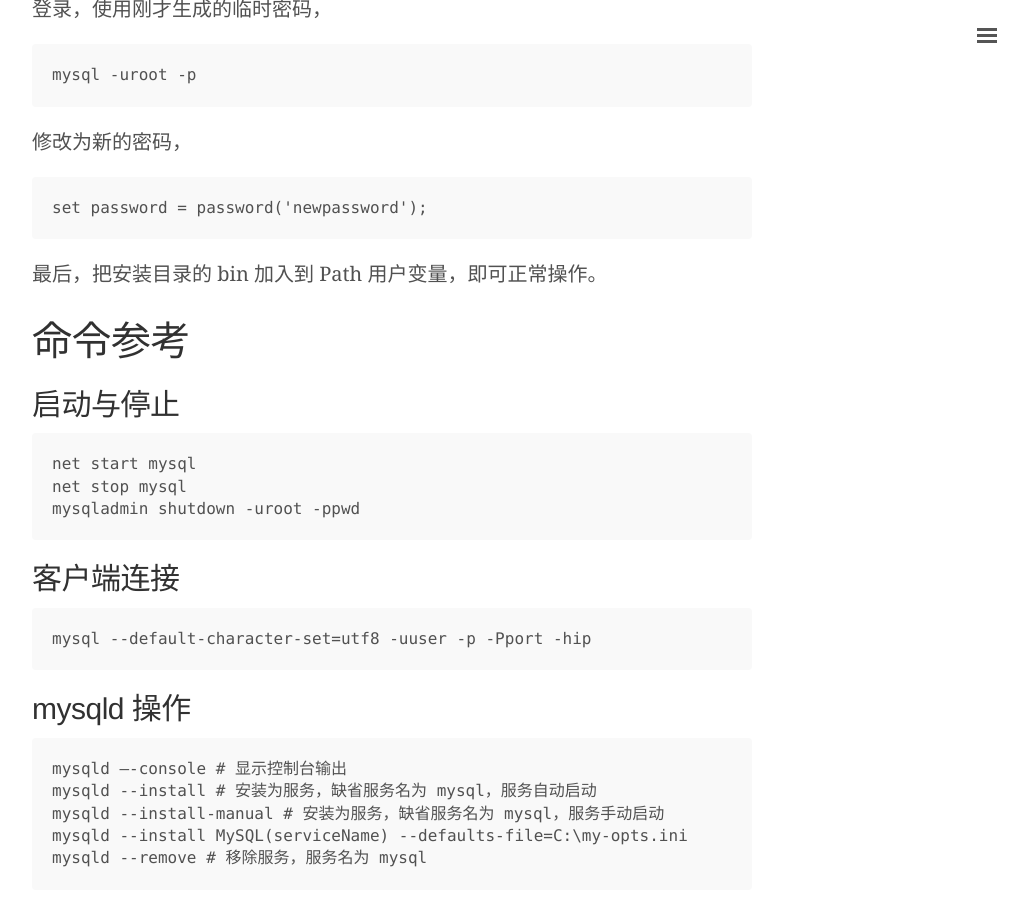
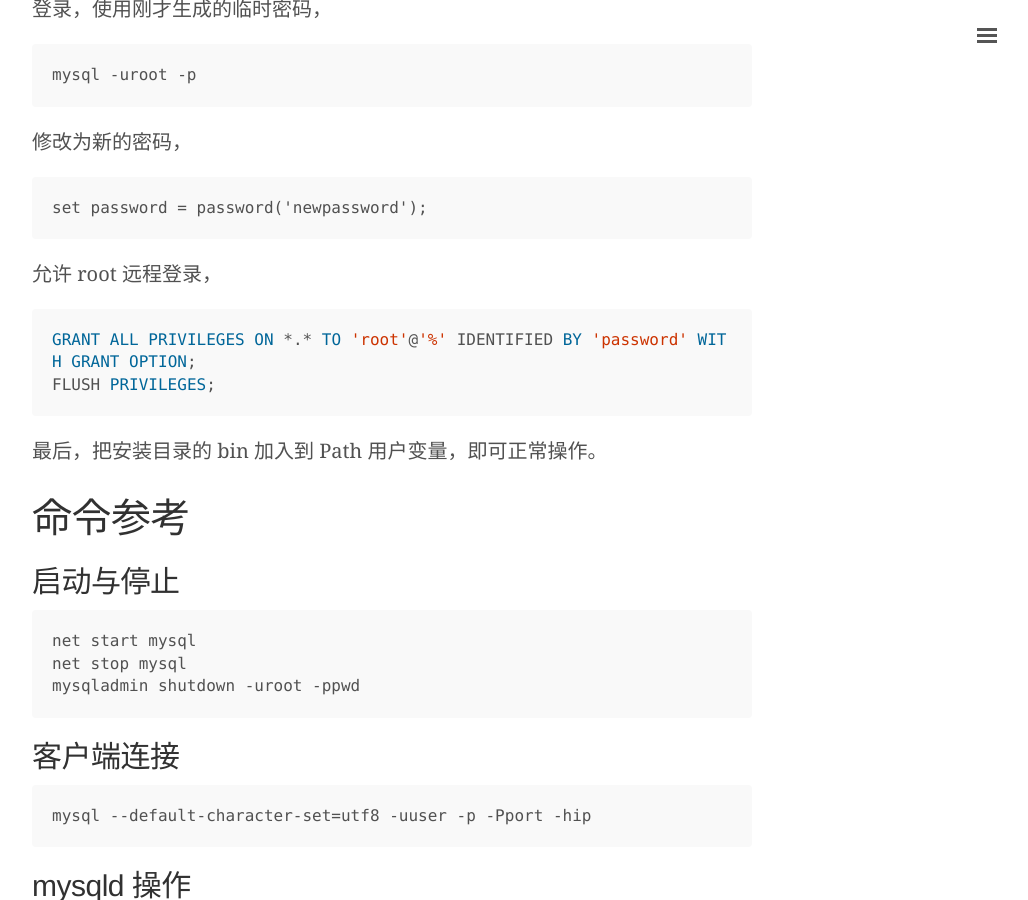
Before and after one commit to 0000-bigtree/0000-bigtree.github.io, a Jekyll site: the page built from _posts/2016-04-06-mysql-on-windows.md, in a window 1280 px wide and 900 px high, scrolled down 1134 px. Shown: the whole window, without its empty margins (248-1276 px from the left). Built offline with Jekyll 4.4.1, drawn with Linux system fonts in a browser that asks for light colours.

Commit message:
添加允许远程登录的设置部分

````diff
--- a/_posts/2016-04-06-mysql-on-windows.md
+++ b/_posts/2016-04-06-mysql-on-windows.md
@@ -40,6 +40,13 @@
 
     set password = password('newpassword');
 
+允许 root 远程登录，
+
+```sql
+GRANT ALL PRIVILEGES ON *.* TO 'root'@'%' IDENTIFIED BY 'password' WITH GRANT OPTION;
+FLUSH PRIVILEGES;
+```
+
 最后，把安装目录的 bin 加入到 Path 用户变量，即可正常操作。
 
 # 命令参考
````
